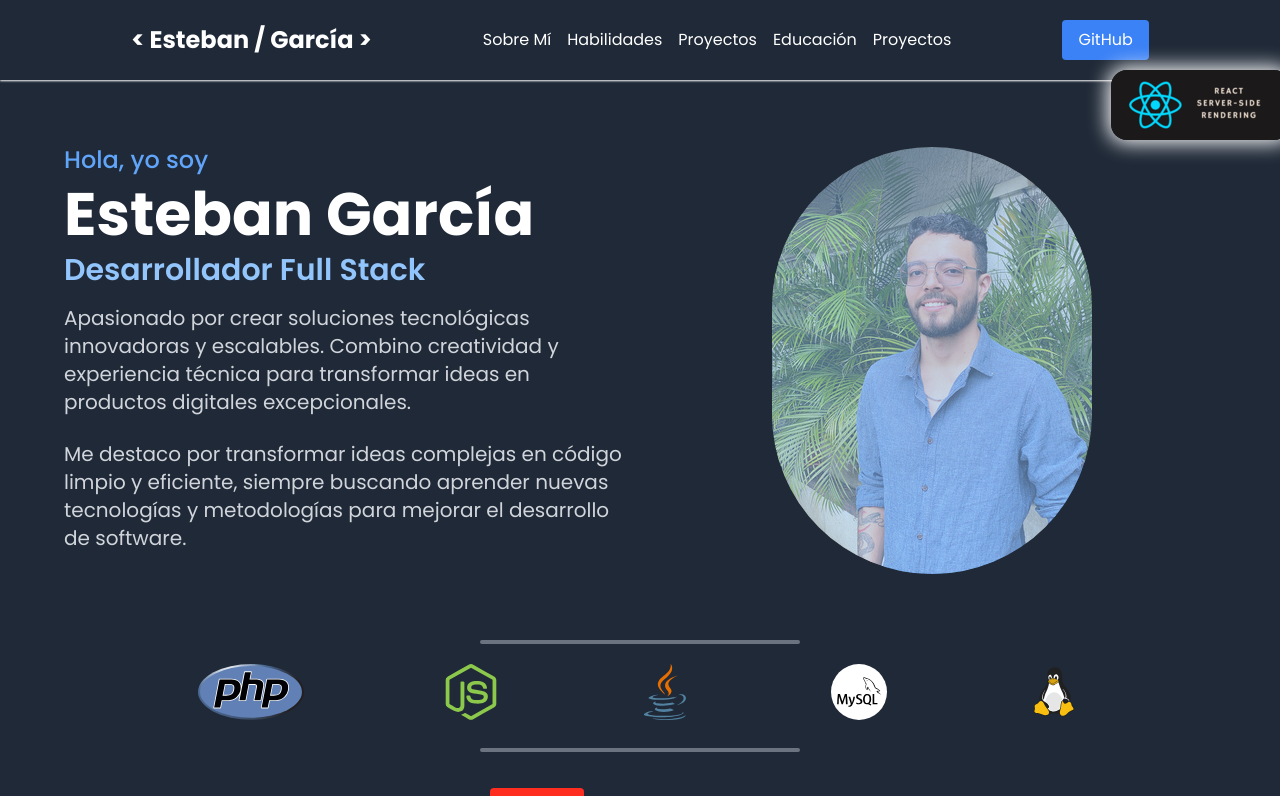
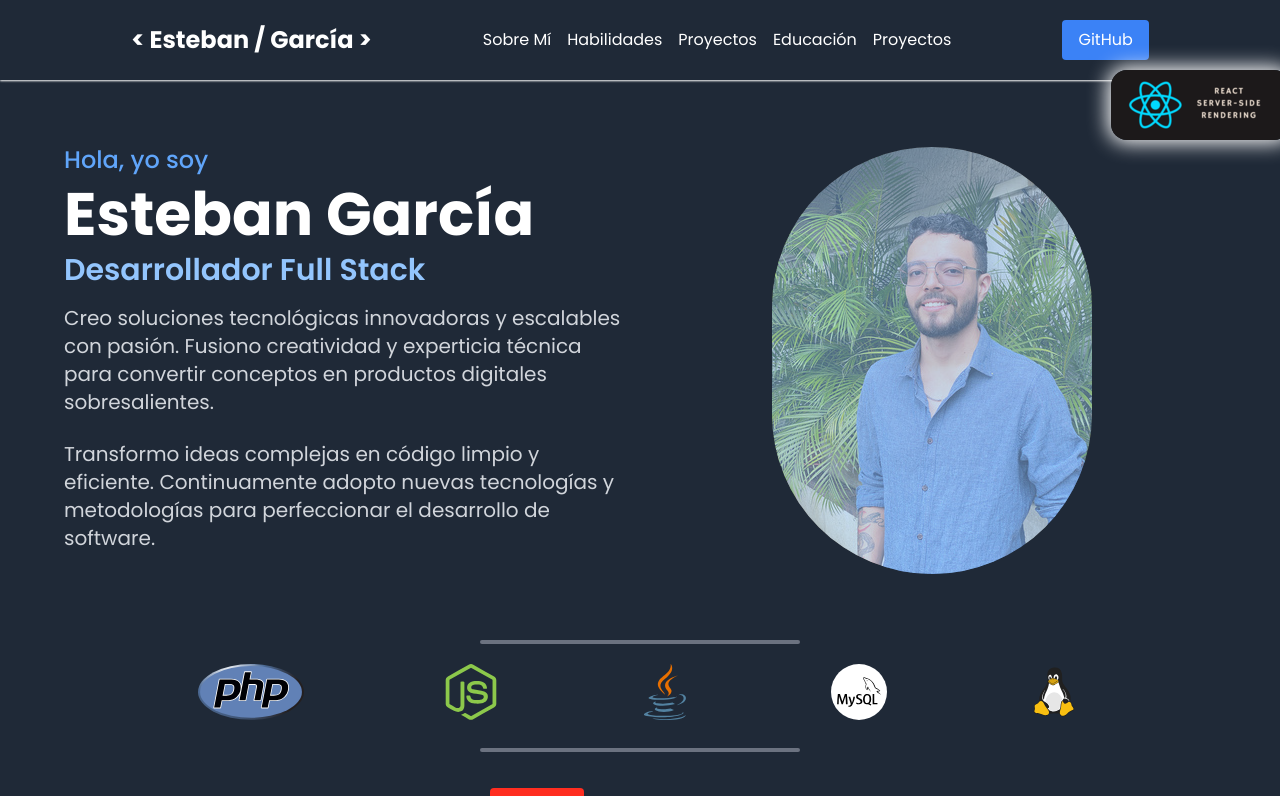
Before and after one commit to 11Wizard23/MyPage, a React (Vite) app: page / in a window 1280 px wide. Shown: the top 796 px of the page. Built offline with nearby package versions, Linux system fonts and the light colour scheme.

Commit message:
ajuste de texto

```diff
--- a/src/components/About/About.tsx
+++ b/src/components/About/About.tsx
@@ -16,14 +16,10 @@ function About() {
                 </h2>
 
                 <p className="text-base md:text-lg lg:text-xl text-gray-300 max-w-2xl leading-relaxed mb-6">
-                    Apasionado por crear soluciones tecnológicas innovadoras y escalables.
-                    Combino creatividad y experiencia técnica para transformar ideas en
-                    productos digitales excepcionales.
+                    Creo soluciones tecnológicas innovadoras y escalables con pasión. Fusiono creatividad y experticia técnica para convertir conceptos en productos digitales sobresalientes.
                 </p>
                 <p className="text-base md:text-lg lg:text-xl text-gray-300 max-w-2xl leading-relaxed mb-6">
-                    Me destaco por transformar ideas complejas en código limpio y eficiente,
-                    siempre buscando aprender nuevas tecnologías y metodologías para mejorar
-                    el desarrollo de software.
+                    Transformo ideas complejas en código limpio y eficiente. Continuamente adopto nuevas tecnologías y metodologías para perfeccionar el desarrollo de software.
                 </p>
             </div>
             <div className="relative flex items-center justify-center">
```
